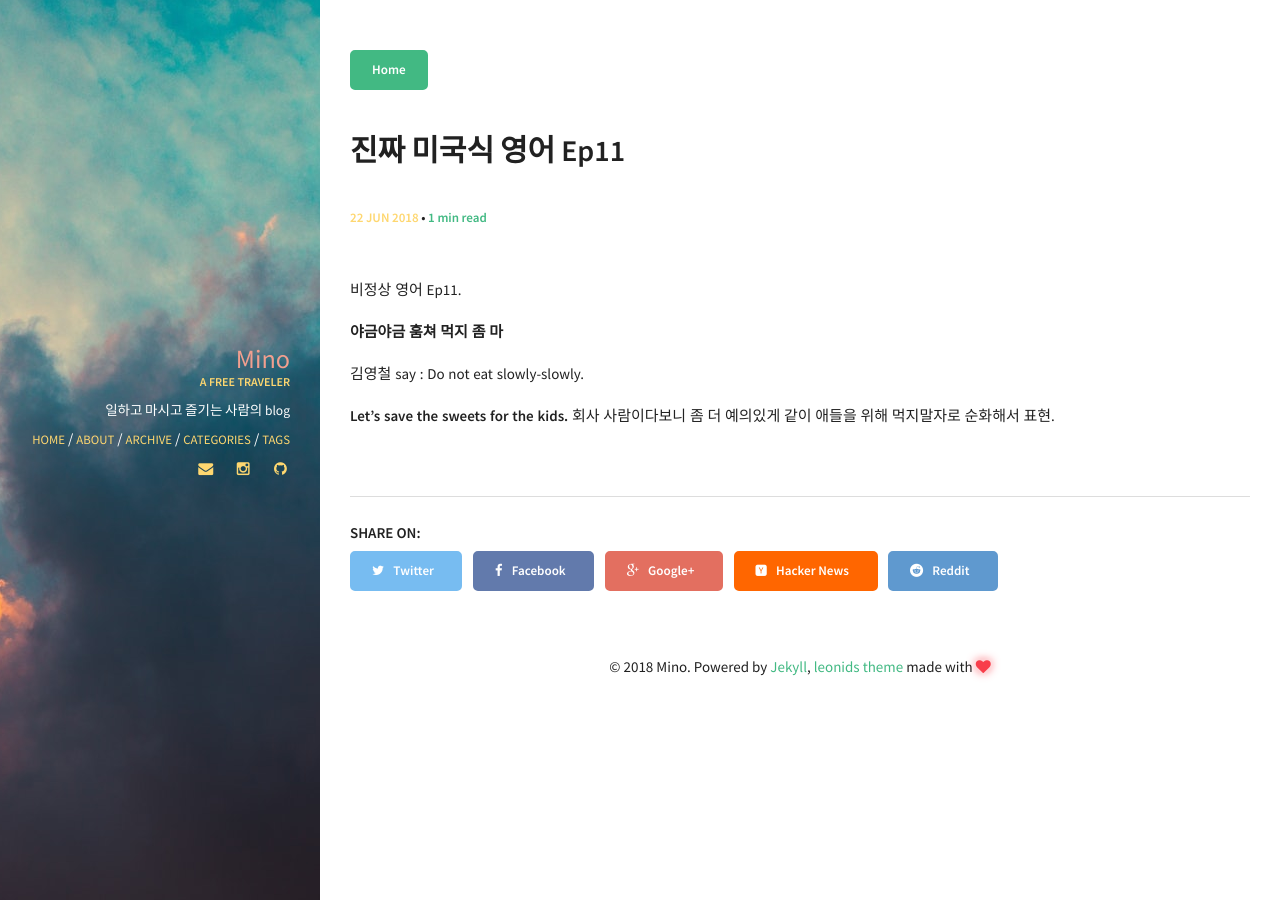
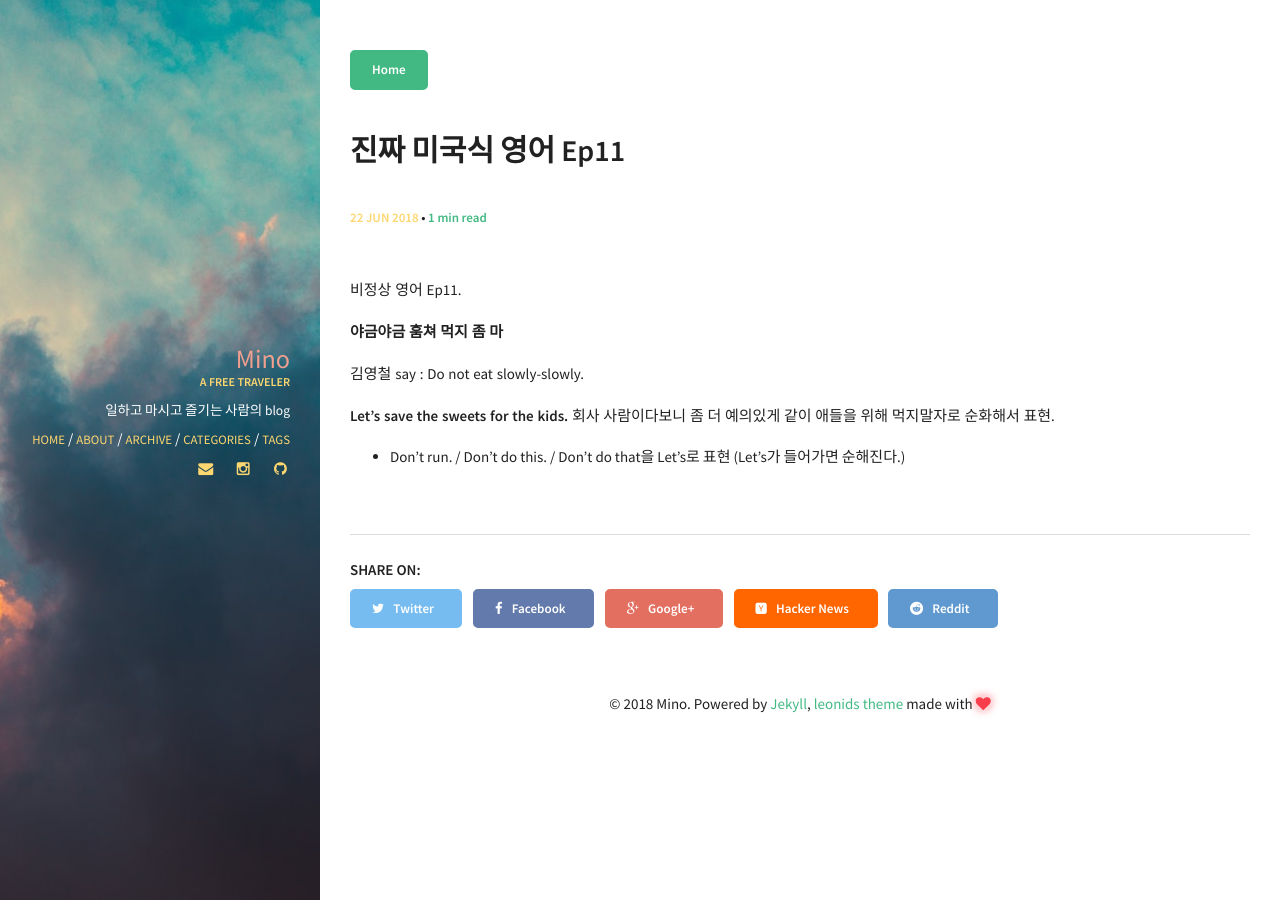
Before and after one commit to minoblog/minoblog.github.io, a Jekyll site: the page built from _posts/2018-06-22-Podcast-English-Ep11.md, in a window 1280 px wide. Built offline with Jekyll 4.4.1, drawn with Linux system fonts in a browser that asks for light colours.

Commit message:
Update 2018-06-22-Podcast-English-Ep11.md

```diff
--- a/_posts/2018-06-22-Podcast-English-Ep11.md
+++ b/_posts/2018-06-22-Podcast-English-Ep11.md
@@ -14,3 +14,6 @@ comments: true
 
 <b> Let's save the sweets for the kids.</b>
 회사 사람이다보니 좀 더 예의있게 같이 애들을 위해 먹지말자로 순화해서 표현.
+
++ Don't run. / Don't do this. / Don't do that을
+Let's로 표현 &#40;Let's가 들어가면 순해진다.&#41;
```
